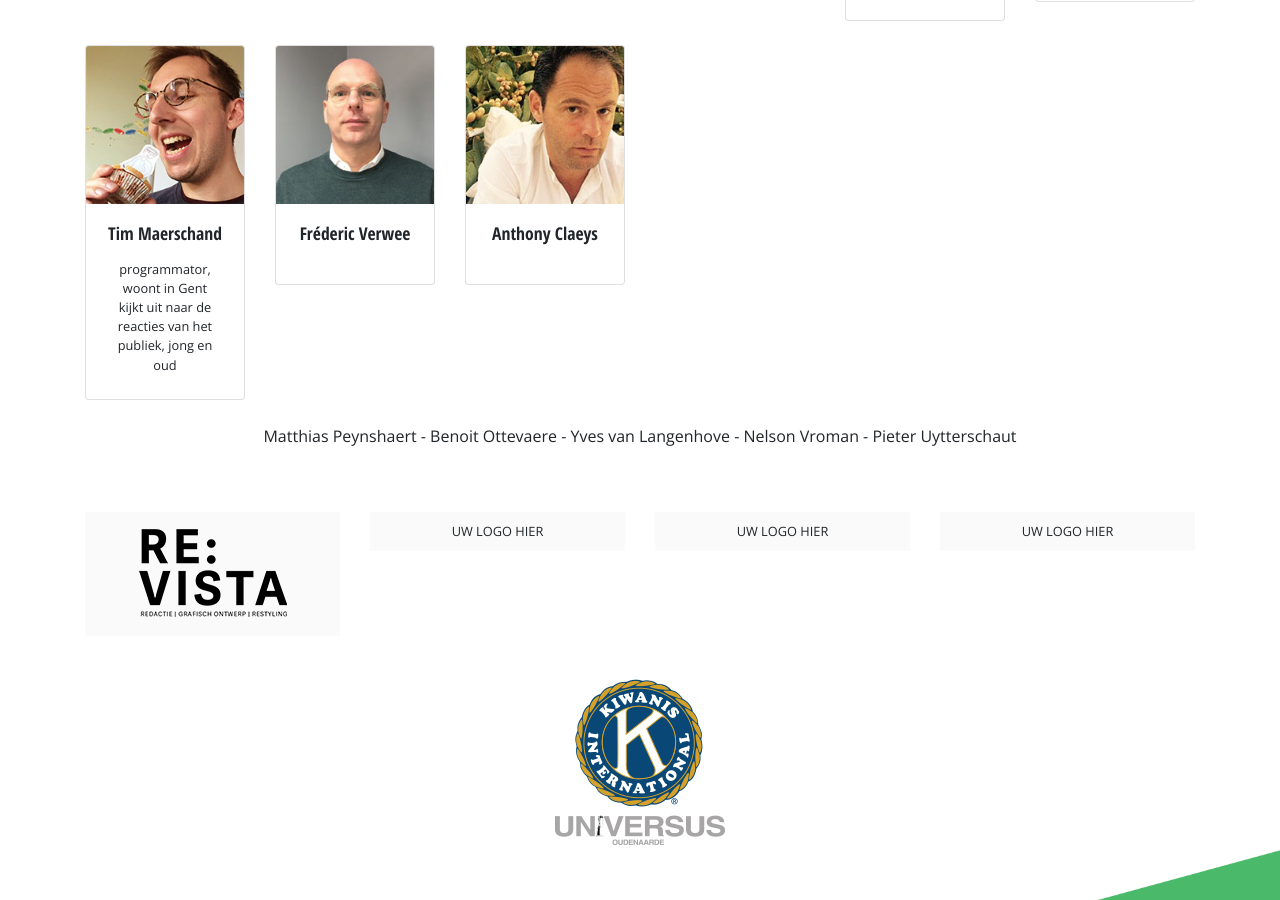
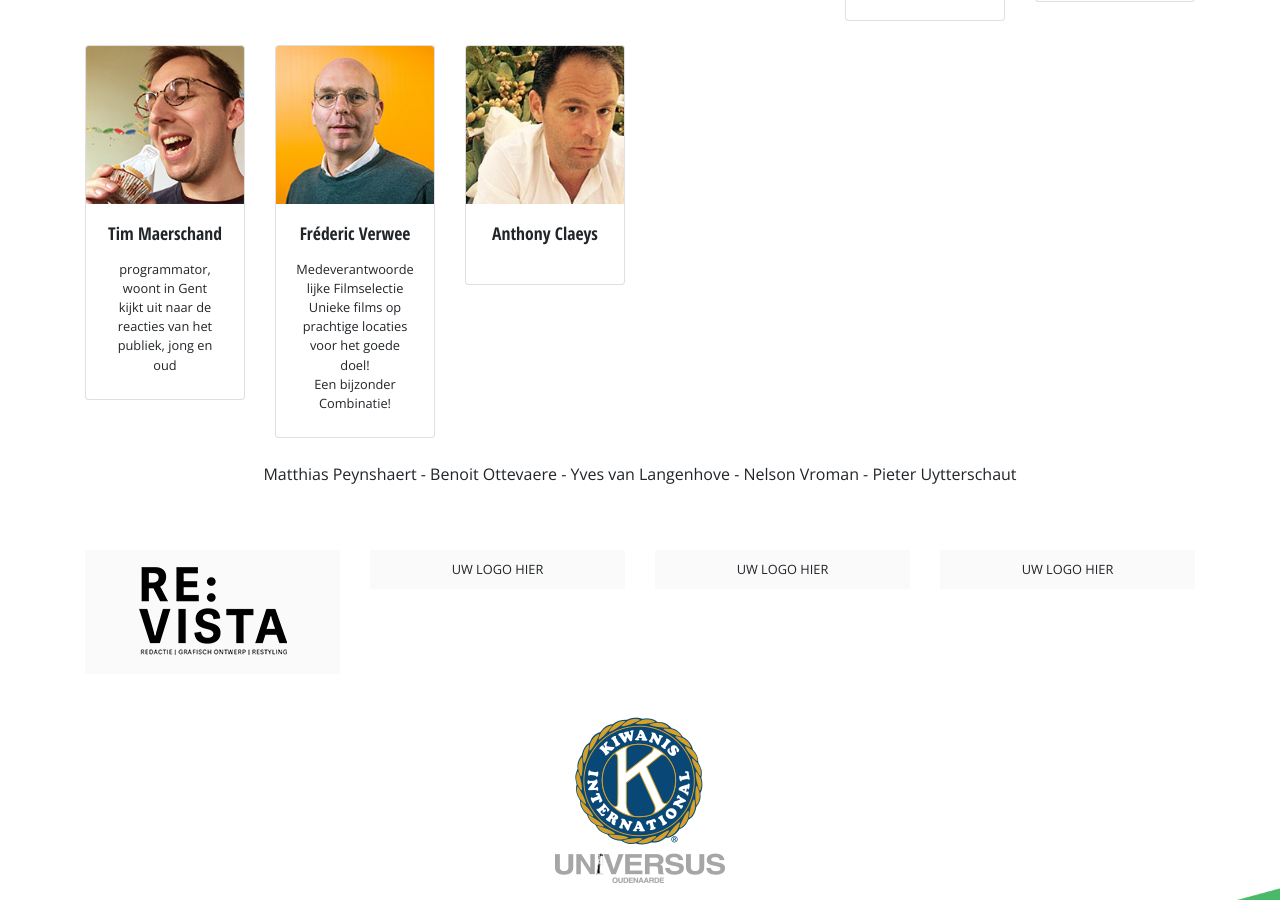
Before and after one commit to Onisho/blikveld, a Jekyll site: the page built from _pages/missie.html, in a window 1280 px wide and 900 px high, scrolled down 1013 px. Built offline with Jekyll 4.4.1, drawn with Linux system fonts in a browser that asks for light colours; nearby versions of some CDN libraries.

```diff
--- a/_config.yml
+++ b/_config.yml
@@ -74,7 +74,7 @@ team:
     jong en oud
 - name: Fréderic Verwee
   image: team-frederic.jpg
-  text:
+  text: Medeverantwoordelijke Filmselectie <br />Unieke films op prachtige locaties voor het goede doel! <br />Een bijzonder Combinatie!
 - name: Anthony Claeys
   image: team-anthony.jpg
   text:
```
Also changed, not shown: img/team-frederic.jpg.
